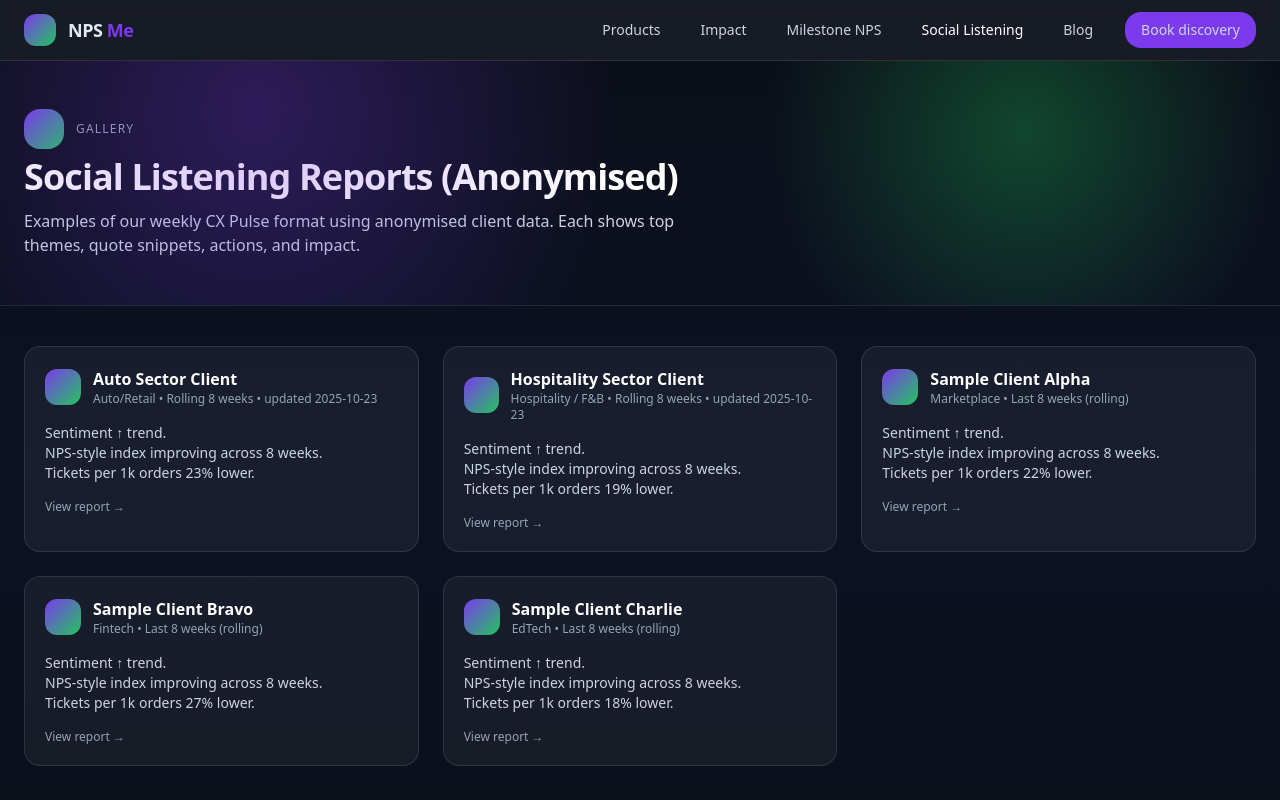
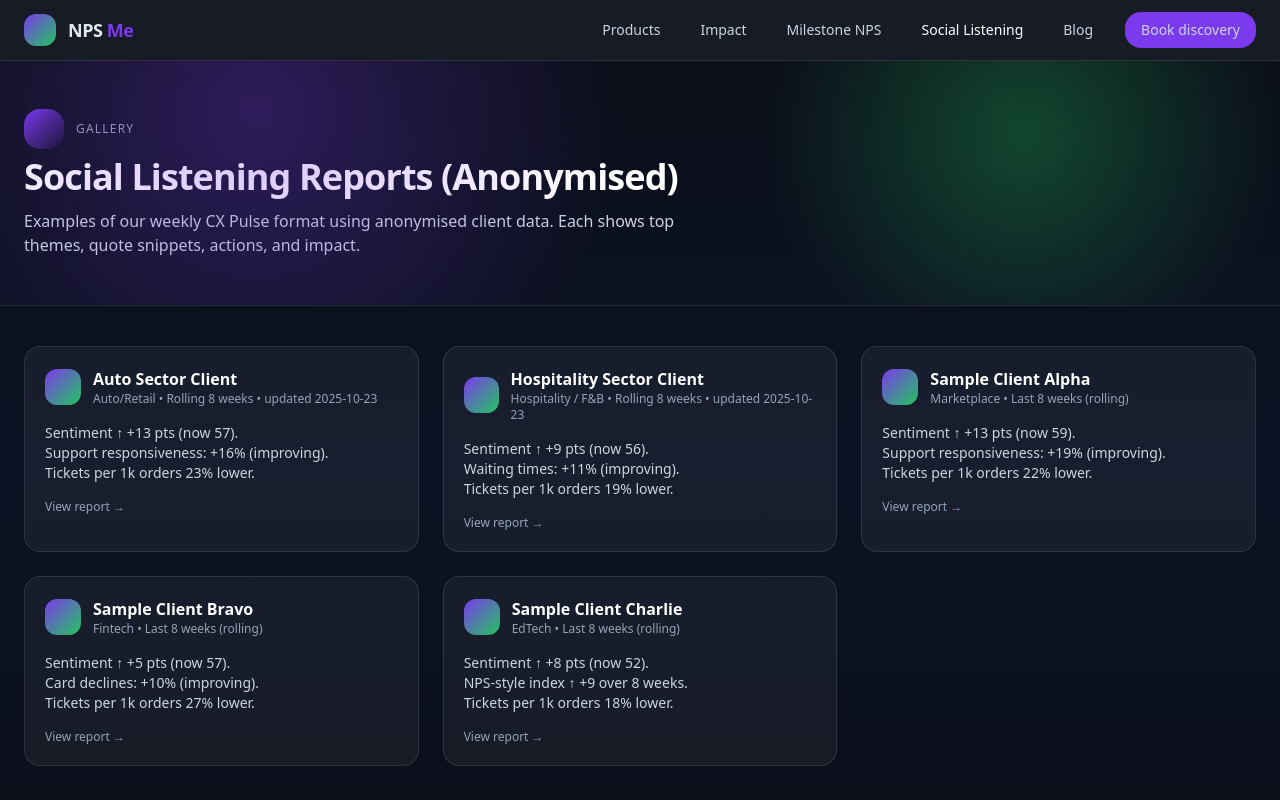
Before and after one commit to CasparRitchie/npsme-site, a React (Vite) app: page /social-listening in a window 1280 px wide. Shown: the top 800 px of the page. Built offline with nearby package versions, Linux system fonts and the light colour scheme.

Commit message:
updated social listening to improve content of example texts

```diff
--- a/src/pages/SocialListeningIndex.jsx
+++ b/src/pages/SocialListeningIndex.jsx
@@ -3,6 +3,48 @@ import React from "react";
 import { Link } from "react-router-dom";
 import { REPORTS } from "../data/socialReports";
 import Seo from "../components/Seo";
+
+// ---------- helpers (outside the component) ----------
+const fmtPct = (n) => `${Math.round(n * 100)}%`;
+const arrow = (d) => (d > 0 ? "↑" : d < 0 ? "↓" : "→");
+
+function summarizeReport(r) {
+  // deltas
+  const sFirst = r.sentimentSeries?.[0] ?? 0;
+  const sLast = r.sentimentSeries?.[r.sentimentSeries.length - 1] ?? 0;
+  const nFirst = r.npsStyleSeries?.[0] ?? 0;
+  const nLast = r.npsStyleSeries?.[r.npsStyleSeries.length - 1] ?? 0;
+
+  const sentimentDelta = sLast - sFirst;       // points
+  const npsDelta = nLast - nFirst;             // points
+  const ticketsDownPct = r?.kpis?.ticketsDown ?? 0;
+
+  // biggest-moving theme
+  const topTheme = (r.themes || []).slice().sort((a, b) =>
+    Math.abs(parseFloat(b.change)) - Math.abs(parseFloat(a.change))
+  )[0];
+
+  // optional short quote
+  const q = (r.quotes || [])[0]?.txt || "";
+  const shortQuote = q.length > 90 ? `${q.slice(0, 87)}…` : q;
+
+  const bullets = [
+    `Sentiment ${arrow(sentimentDelta)} ${sentimentDelta >= 0 ? "+" : ""}${sentimentDelta} pts (now ${sLast}).`,
+    Math.abs(npsDelta) >= (topTheme ? Math.abs(parseFloat(topTheme.change)) : 0)
+      ? `NPS-style index ${arrow(npsDelta)} ${npsDelta >= 0 ? "+" : ""}${npsDelta} over 8 weeks.`
+      : topTheme
+      ? `${topTheme.name}: ${topTheme.change} (${topTheme.sev === "bad" ? "needs attention" : topTheme.sev === "mid" ? "steady" : "improving"}).`
+      : `NPS-style index ${arrow(npsDelta)} ${npsDelta >= 0 ? "+" : ""}${npsDelta} over 8 weeks.`,
+    ticketsDownPct > 0.005
+      ? `Tickets per 1k orders ${fmtPct(ticketsDownPct)} lower.`
+      : shortQuote
+      ? `“${shortQuote}”`
+      : `Tickets per 1k orders ${fmtPct(ticketsDownPct)} lower.`,
+  ];
+
+  return { bullets };
+}
+// -----------------------------------------------------
 
 export default function SocialListeningIndex() {
   return (
@@ -10,14 +52,14 @@ export default function SocialListeningIndex() {
       <Seo
         path="/social-listening"
         title="Social Listening Reports (Anonymised) | NPS Me"
-        description="Anonymised weekly CX Pulse reports showing sentiment trends, themes, and actions - how we turn feedback into growth."
+        description="Anonymised weekly CX Pulse reports showing sentiment trends, themes, and actions — how we turn feedback into growth."
       />
 
       <section className="relative overflow-hidden border-b border-white/10">
         <div className="pointer-events-none absolute inset-0 opacity-30 bg-[radial-gradient(circle_at_20%_20%,#7C3AED_0%,transparent_35%),radial-gradient(circle_at_80%_30%,#22C55E_0%,transparent_25%)]" />
         <div className="mx-auto max-w-7xl px-6 py-12">
           <div className="flex items-center gap-3">
-            <div className="h-10 w-10 rounded-2xl bg-gradient-to-br from-[#7C3AED] to-[#22C55E]" />
+            <div className="h-10 w-10 rounded-2xl bg-gradient-to-br from-[#7C3AED] to=[#22C55E]" />
             <p className="text-xs tracking-widest text-slate-400 uppercase">Gallery</p>
           </div>
           <h1 className="mt-2 text-3xl md:text-4xl font-semibold tracking-tight text-white">
@@ -30,7 +72,9 @@ export default function SocialListeningIndex() {
       </section>
 
       <section className="mx-auto max-w-7xl px-6 py-10 grid gap-6 md:grid-cols-3">
-        {REPORTS.map((r) => (
+        {REPORTS.map((r) => {
+          const { bullets } = summarizeReport(r);
+          return (
             <Link
               key={r.slug}
               to={`/social-listening/${r.slug}`}
@@ -40,17 +84,22 @@ export default function SocialListeningIndex() {
                 <div className="h-9 w-9 rounded-xl bg-gradient-to-br from-[#7C3AED] to-[#22C55E]" />
                 <div>
                   <div className="text-white font-semibold">{r.clientName}</div>
-                <div className="text-xs text-slate-400">{r.industry} • {r.period}</div>
+                  <div className="text-xs text-slate-400">
+                    {r.industry} • {r.period}
                   </div>
                 </div>
+              </div>
+
               <div className="mt-4 text-sm text-slate-300">
-              <div>Sentiment ↑ trend.</div>
-              <div>NPS-style index improving across 8 weeks.</div>
-              <div>Tickets per 1k orders {Math.round(r.kpis.ticketsDown * 100)}% lower.</div>
+                {bullets.map((b, i) => (
+                  <div key={i}>{b}</div>
+                ))}
               </div>
+
               <div className="mt-4 text-xs text-slate-400">View report →</div>
             </Link>
-        ))}
+          );
+        })}
       </section>
     </div>
   );
```
Lines whose indentation alone changed are shown as unchanged.
